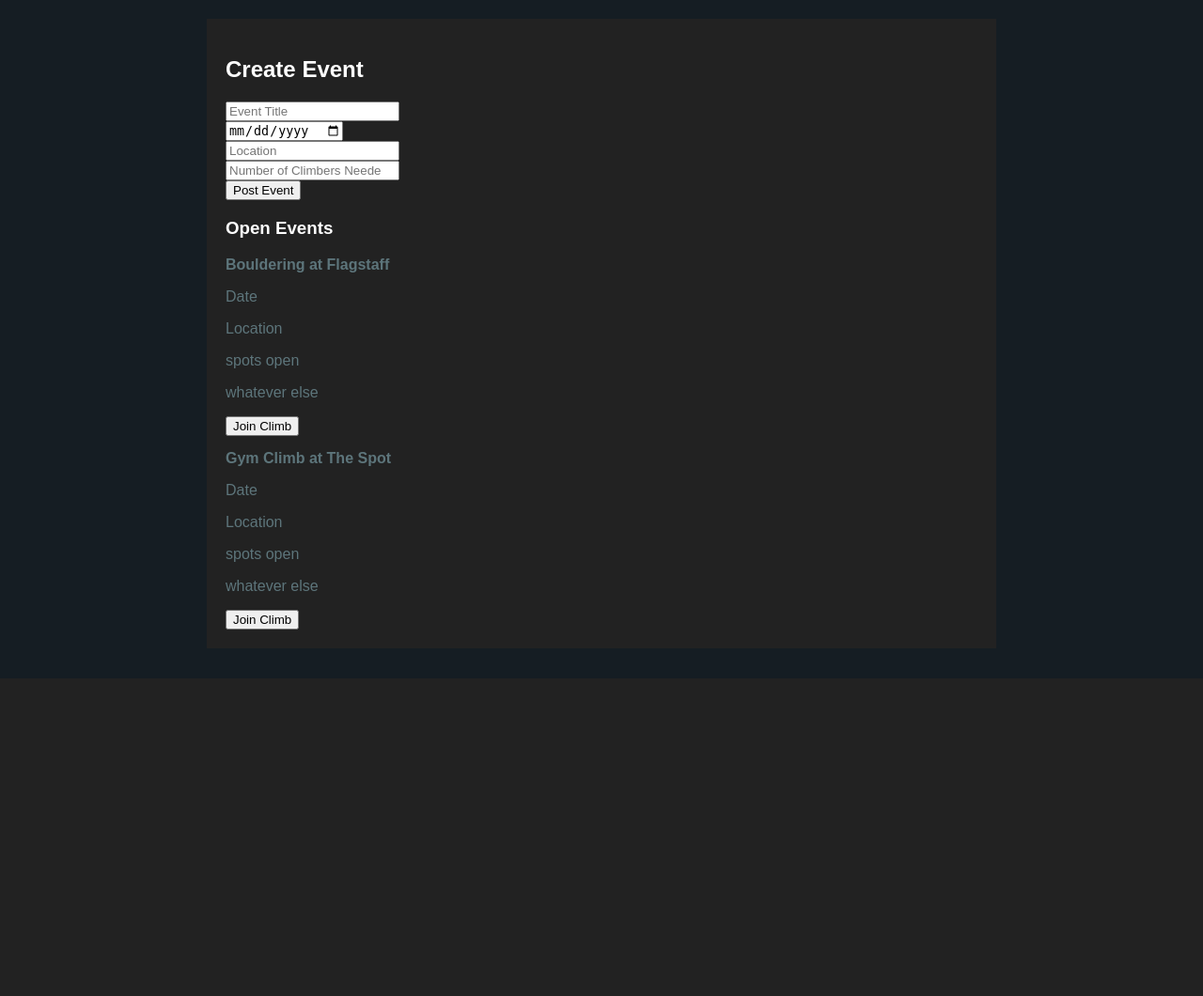
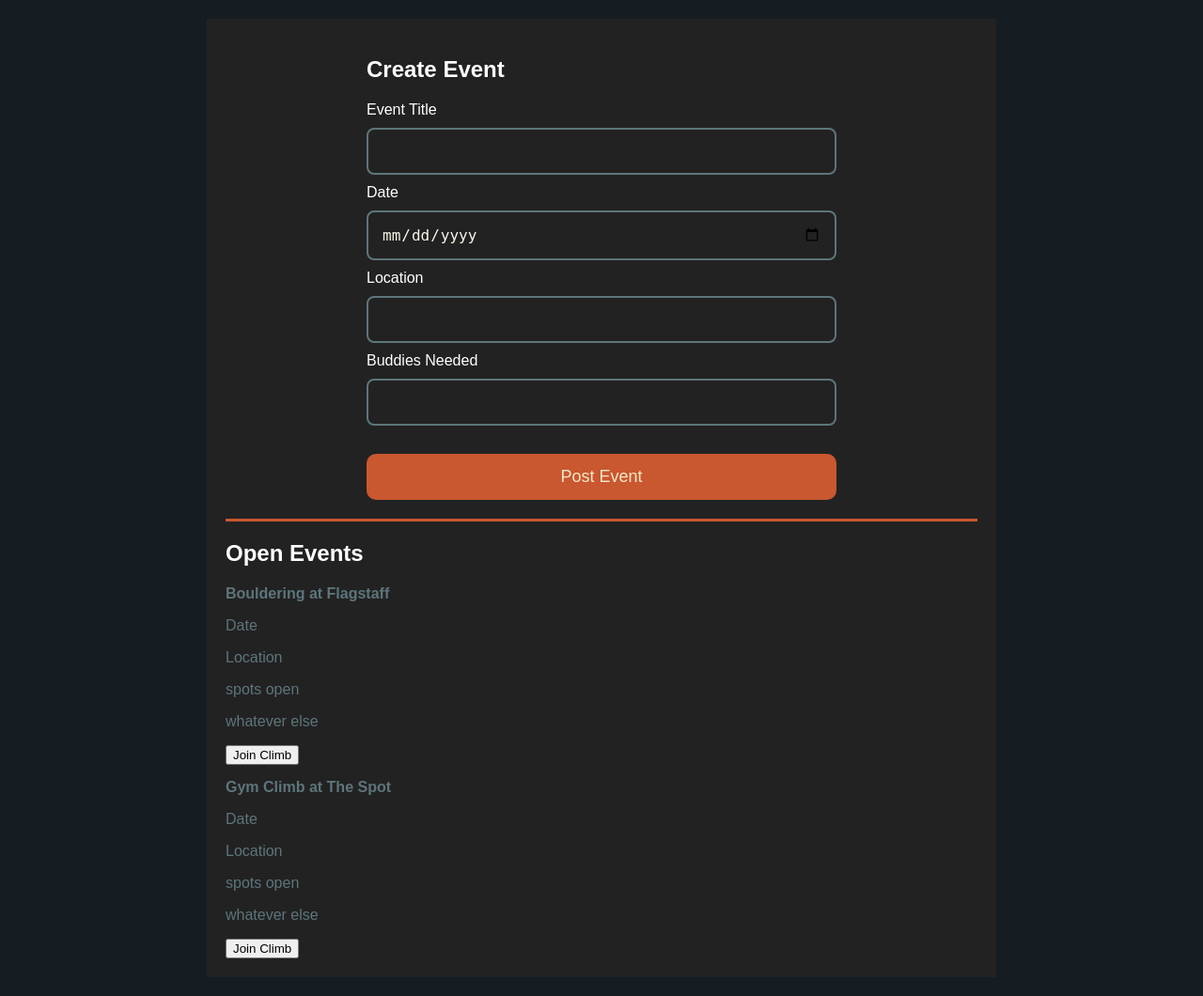
Before and after one commit to avery-mr/burndownForWhat, a Flask app: page /events in a window 1280 px wide. Shown: the part 78-1138 px from the top of the page at 94% size. Before the commit the page ends 800 px from the top, so only its background shows below. Run offline with Flask 3, Linux system fonts and the light colour scheme.

Commit message:
updates to events page

```diff
--- a/app/static/css/style.css
+++ b/app/static/css/style.css
@@ -27,6 +27,10 @@ body {
     text-decoration: none;
 }
 
+.navbar a:hover {
+    background-color: #813015;
+}
+
 
 .login-container {
     width: 500px;
@@ -45,7 +49,7 @@ body {
 .login-form input {
     width: 50%;
     padding: 14px;
-    /* margin: 10px 0; */
+    margin: 10px 0;
     border: 2px solid #5D757B;
     background-color: transparent;
     color: #FAF6EA;
@@ -75,6 +79,7 @@ body {
 a {
     color: #ff9800;
 }
+
 .container {
     width: 800px;
     margin: 20px auto;
@@ -100,6 +105,42 @@ a {
     background-color: gray;
 }
 
-.dashboard-section {
-    margin-top: 30px;
+.event-form-container {
+    width:500px;
+    margin: 20px auto;
+
 }
+
+.event-form input {
+    box-sizing: border-box;
+    width:100%;
+    padding: 14px;
+    margin: 10px 0;
+    border: 2px solid #5D757B;
+    background-color: transparent;
+    color: #FAF6EA;
+    font-size: 16px;
+    border-radius: 8px;
+}
+
+.event-form button {
+    width: 100%;
+    padding-top: 14px;
+    padding-bottom: 14px;
+    background-color: #C95730; /* rustic orange */
+    color: #f5e9c5;
+    border: none;
+    font-size: 18px;
+    border-radius: 10px;
+    cursor: pointer;
+    margin-top: 20px;
+}
+
+.event-form button:hover {
+    background-color: #813015;
+}
+
+.event-posts-container {
+    border-top: solid;
+    border-color:#C95730;
+}
--- a/app/templates/events.html
+++ b/app/templates/events.html
@@ -4,17 +4,23 @@
 
 
 <div class="container">
-    <h2>Create Event</h2>
-    <form>
-        <input type="text" placeholder="Event Title" required><br>
-        <input type="date" required><br>
-        <input type="text" placeholder="Location" required><br>
-        <input type="number" placeholder="Number of Climbers Needed" required><br>
-        <button type="submit">Post Event</button>
-    </form>
+    <div class="event-form-container">
+        <h2>Create Event</h2>
+        <form class="event-form">
+            <label for="event-title">Event Title</label>
+            <input type="text" id="event-title" required><br>
+            <label for="event-date">Date</label>
+            <input type="date" id="event-date" required><br>
+            <label for="event-location">Location</label>
+            <input type="text" id="event-location" required><br>
+            <label for="event-count">Buddies Needed</label>
+            <input type="number" id="event-count" required><br>
+            <button type="submit">Post Event</button>
+        </form>
+    </div>
 
-    <div class="postings">
-        <h3>Open Events</h3>
+    <div class="event-posts-container">
+        <h2>Open Events</h2>
         <div class="event-entry">
             <p><strong>Bouldering at Flagstaff</strong></p>
             <p>Date</p>
```
